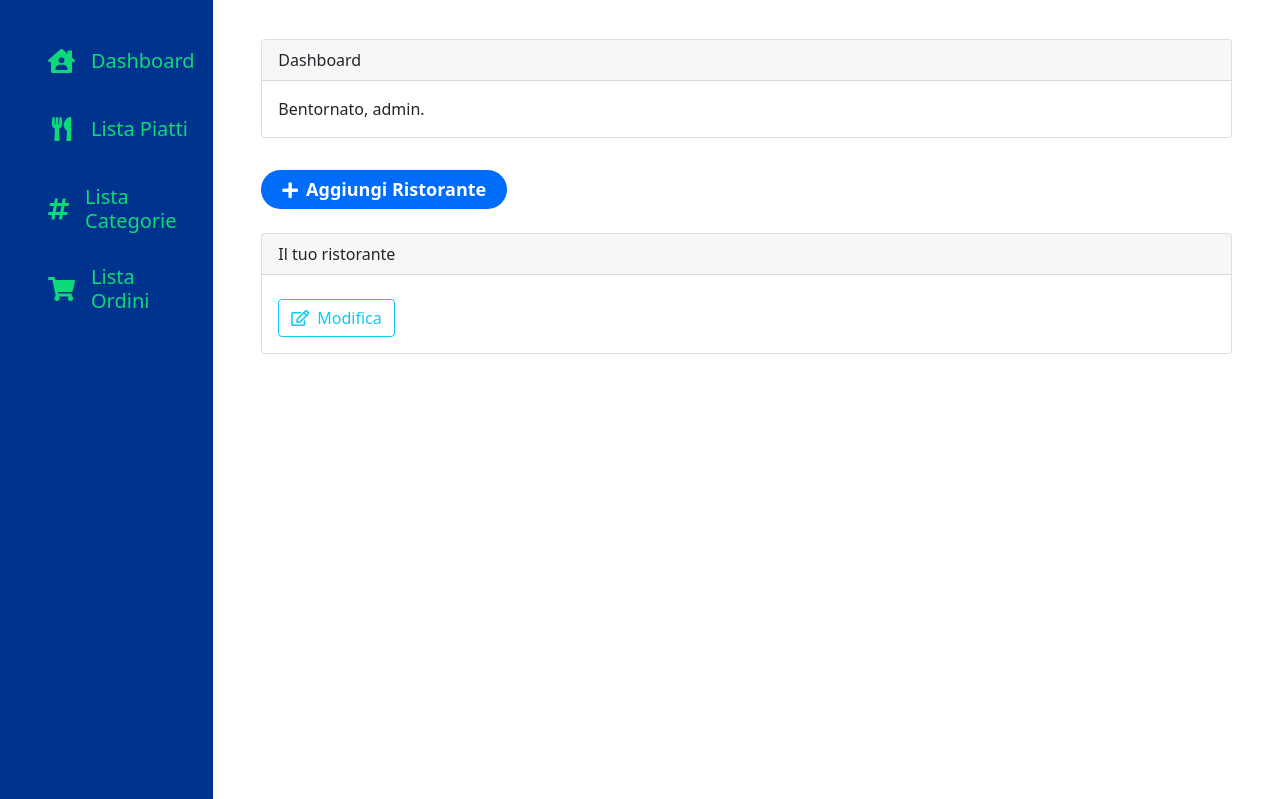
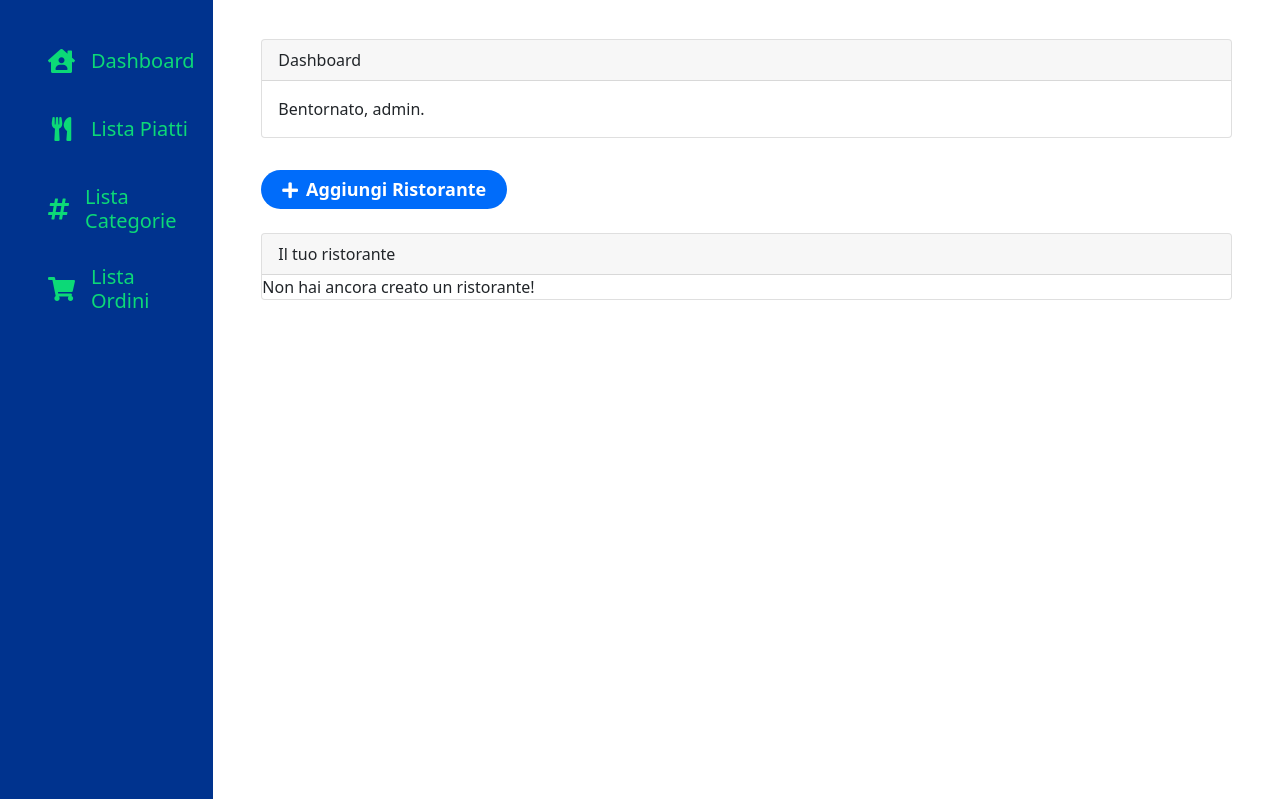
Before and after one commit to VitoMars/proj-deliveboo, a Laravel app: page /admin in a window 1280 px wide. Shown: the part 71-870 px from the top of the page. Run offline with Laravel 8, Linux system fonts and the light colour scheme; a user stored in the database is signed in; data comes from the database, SQL or seed files in the repository; data that the repository does not hold is empty.

Commit message:
modifiche Giacomo

```diff
--- a/resources/views/admin/index.blade.php
+++ b/resources/views/admin/index.blade.php
@@ -38,6 +38,9 @@
                 <div class="card-header pr-0 pl-0">
                     Il tuo ristorante
                 </div>
+
+                @if( $restaurant )
+
                     <ul class="m-0">
                         <li class="m-3">
                             {{-- Show --}}
@@ -52,6 +55,10 @@
                             </a>
                         </li>
                     </ul>
+                @else
+
+                    Non hai ancora creato un ristorante!
+                @endif
             </div>
         </div>
     </div>
```
Also changed, not shown: app/Http/Controllers/Admin/HomeController.php (line endings or trailing spaces), public/js/app.js. Lines whose indentation alone changed are shown as unchanged.
